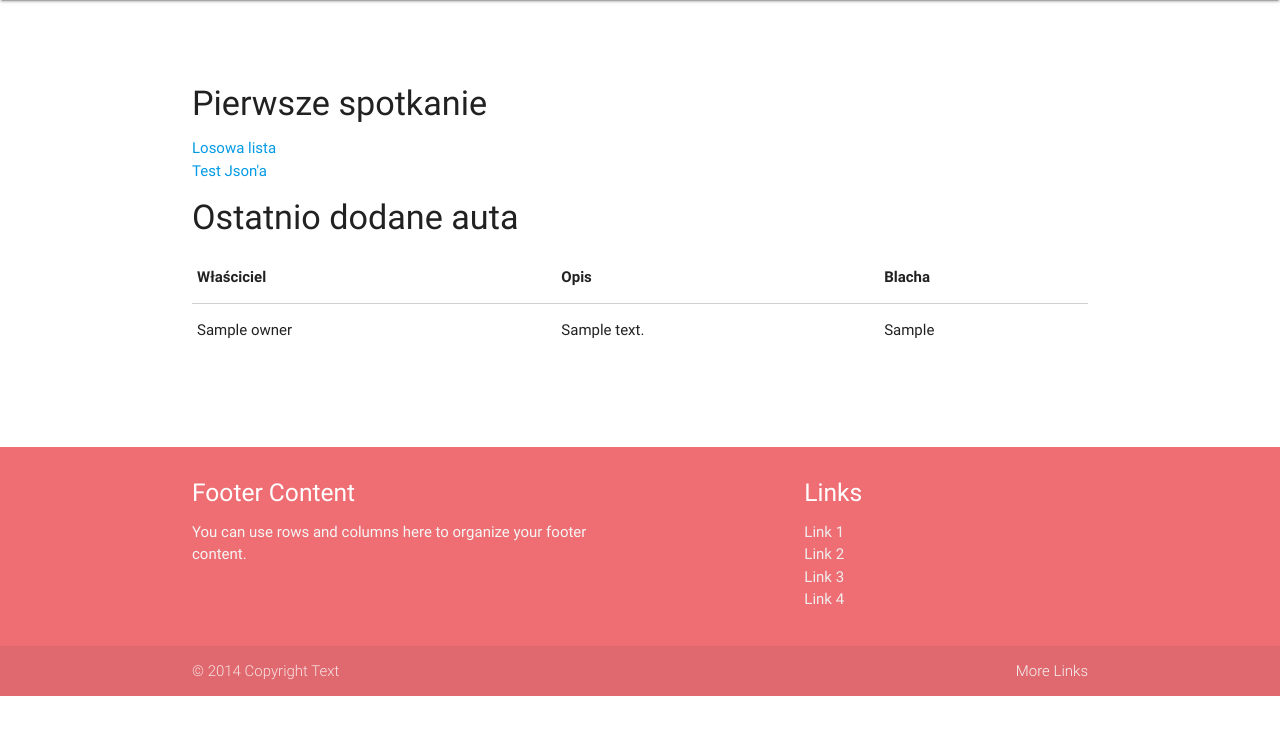
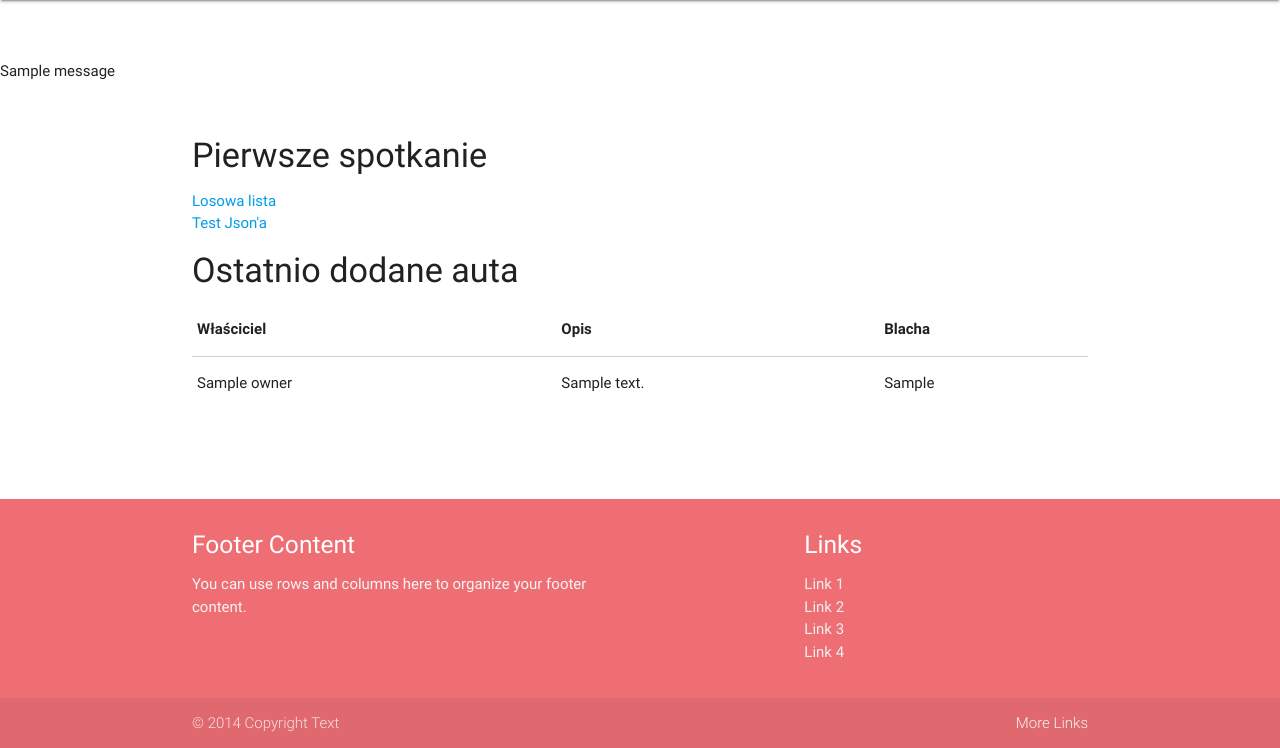
Before and after one commit to s1korrrr/pythonhacking-flask, a Flask app: page / in a window 1280 px wide. Shown: the part 64-812 px from the top of the page. Before the commit the page ends 760 px from the top, so only its background shows below. Run offline with Flask 2, Linux system fonts and the light colour scheme; tables that the repository leaves empty hold one stand-in row (values such as "Sample post"); one stand-in notice (Sample message) is shown; some libraries are stand-ins or nearby versions.

Commit message:
Move flash to include

```diff
--- a/src/templates/base.html
+++ b/src/templates/base.html
@@ -11,18 +11,19 @@
 
 
   <!--Let browser know website is optimized for mobile-->
-  <meta name="viewport" content="width=device-width, initial-scale=1.0"/>
+  <meta name="viewport" content="width=device-width, initial-scale=1.0" />
 
 </head>
 
 <body>
   <!-- Navigation / Header -->
-  {% include "nav.html" %}
-  {% block nav %}
-  {% endblock %}
-  <!-- Main content -->
-  {% block main %}
+  {% block nav %} {% include "nav.html" %} {% endblock %}
+  <!-- Main -->
   <main>
+    <!-- Flash notifications -->
+    {% block flash %} {% include "flash.html"%} {% endblock %}
+    <!-- Main content -->
+    {% block main %}
     <div class="container">
       <div class="card">
         <div class="card-content">
@@ -42,11 +43,10 @@
         </div>
       </div>
     </div>
+    {% endblock %}
   </main>
-  {% endblock %}
   <!-- Footer -->
-  <br><br><br><br>
-  {% block footer %}
+  <br><br><br><br> {% block footer %}
   <footer class="page-footer">
     <div class="container">
       <div class="row">
--- /dev/null
+++ b/src/templates/flash.html
@@ -0,0 +1,11 @@
+<section class="flashes">
+    {% with messages = get_flashed_messages() %}
+        {% if messages %}
+            <ul>
+                {% for message in messages %}
+                    <li>{{ message }}</li>
+                {% endfor %}
+            </ul>
+        {% endif %}
+    {% endwith %}
+</section>
```
